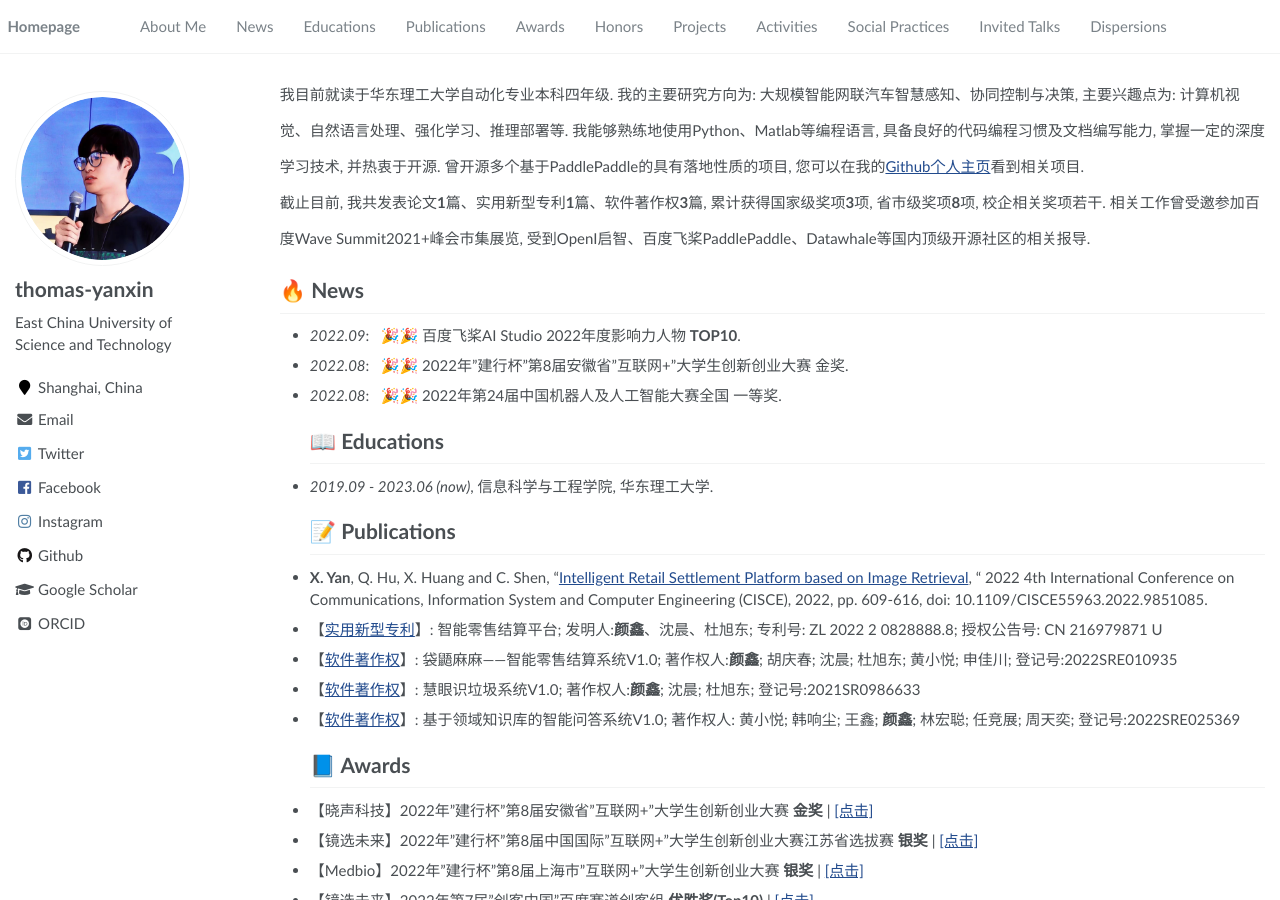
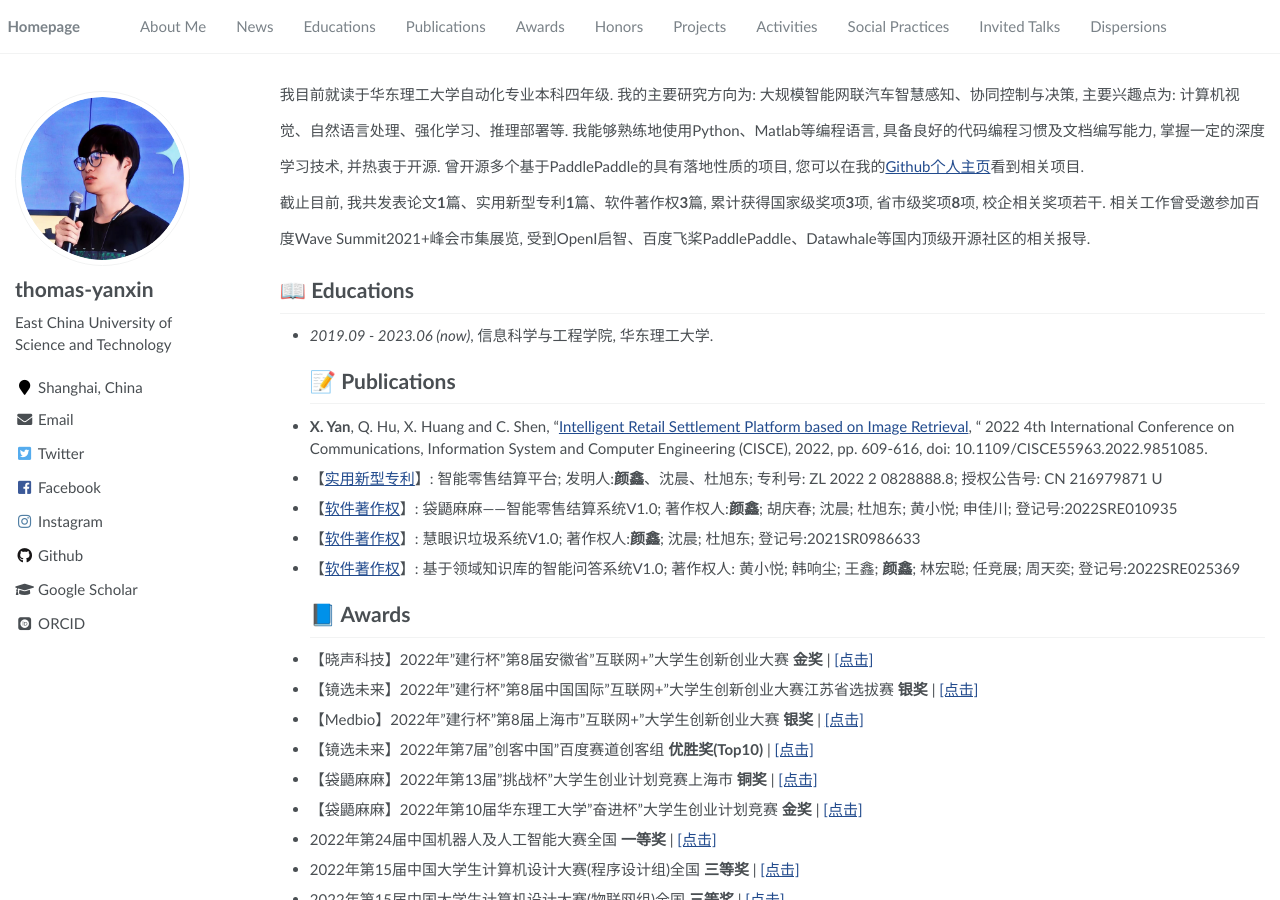
Before and after one commit to thomas-yanxin/thomas-yanxin.github.io, a Jekyll site: the page built from _pages/about.md, in a window 1280 px wide and 900 px high. Built offline with Jekyll 4.4.1, drawn with Linux system fonts in a browser that asks for light colours; some web fonts are replaced.

Commit message:
Update about.md

```diff
--- a/_pages/about.md
+++ b/_pages/about.md
@@ -23,10 +23,10 @@ redirect_from:
 截止目前, 我共发表论文<strong>1</strong>篇、实用新型专利<strong>1</strong>篇、软件著作权<strong>3</strong>篇, 累计获得国家级奖项<strong>3</strong>项, 省市级奖项<strong>8</strong>项, 校企相关奖项若干. 相关工作曾受邀参加百度Wave Summit2021+峰会市集展览, 受到OpenI启智、百度飞桨PaddlePaddle、Datawhale等国内顶级开源社区的相关报导.
 </p>
 
-# 🔥 News
+<!-- # 🔥 News
 * *2022.09*: &nbsp; 🎉🎉 百度飞桨AI Studio 2022年度影响力人物 **TOP10**.
 * *2022.08*: &nbsp; 🎉🎉 2022年"建行杯"第8届安徽省"互联网+"大学生创新创业大赛 金奖.
-* *2022.08*: &nbsp; 🎉🎉 2022年第24届中国机器人及人工智能大赛全国 一等奖.
+* *2022.08*: &nbsp; 🎉🎉 2022年第24届中国机器人及人工智能大赛全国 一等奖.  -->
 # 📖 Educations
 * *2019.09 - 2023.06 (now)*, 信息科学与工程学院, 华东理工大学.
 # 📝 Publications
```
